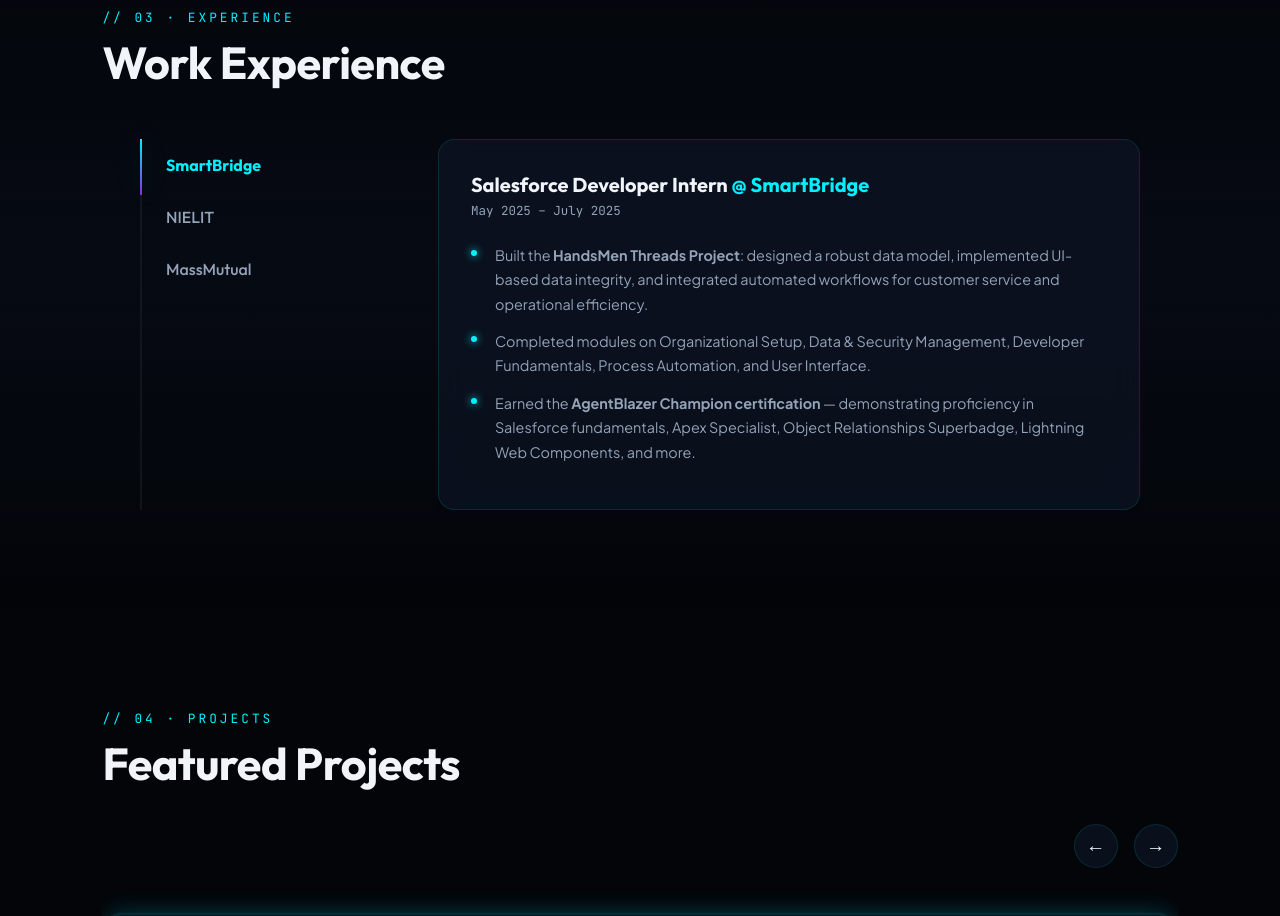
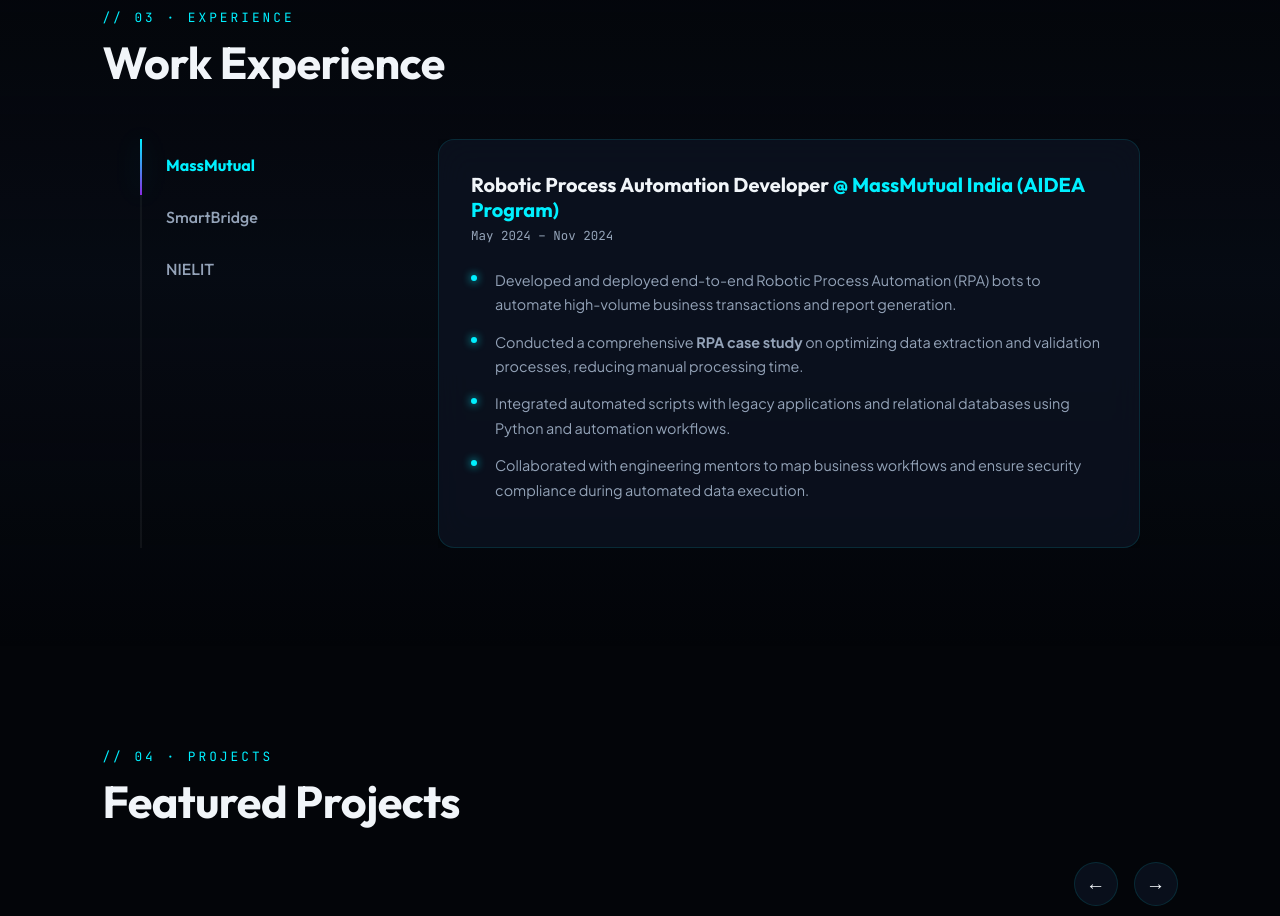
Before and after one commit to Anshukanukula/anshu-portfolio, a React (Vite) app: page / in a window 1280 px wide. Shown: the part 2800-3716 px from the top of the page. Built offline with nearby package versions, Linux system fonts and the light colour scheme.

Commit message:
docs: update social links and reorder work experience to place MassMutual first

```diff
--- a/src/components/Contact.jsx
+++ b/src/components/Contact.jsx
@@ -10,13 +10,13 @@
     {
       icon: '🔗',
       val: 'LinkedIn',
-      url: 'https://www.linkedin.com/in/kanukula-anshu',
+      url: 'https://www.linkedin.com/in/anshu-kanukula-349919257/',
       external: true,
     },
     {
       icon: '💻',
       val: 'GitHub',
-      url: 'https://github.com/kanukula-anshu',
+      url: 'https://github.com/Anshukanukula',
       external: true,
     },
   ];
--- a/src/components/Experience.jsx
+++ b/src/components/Experience.jsx
@@ -4,6 +4,18 @@
   const [activeTab, setActiveTab] = useState(0);
 
   const experiences = [
+    {
+      role: 'Robotic Process Automation Developer',
+      company: 'MassMutual India (AIDEA Program)',
+      period: 'May 2024 – Nov 2024',
+      points: [
+        'Developed and deployed end-to-end Robotic Process Automation (RPA) bots to automate high-volume business transactions and report generation.',
+        'Conducted a comprehensive <strong>RPA case study</strong> on optimizing data extraction and validation processes, reducing manual processing time.',
+        'Integrated automated scripts with legacy applications and relational databases using Python and automation workflows.',
+        'Collaborated with engineering mentors to map business workflows and ensure security compliance during automated data execution.',
+      ],
+      color: 'var(--blue2)',
+    },
     {
       role: 'Salesforce Developer Intern',
       company: 'SmartBridge',
@@ -25,18 +37,6 @@
         'Developed <strong>automated pipelines</strong> for data processing and model validation, enhancing workflow efficiency.',
       ],
       color: 'var(--violet-rgb)',
-    },
-    {
-      role: 'Robotic Process Automation Developer',
-      company: 'MassMutual India (AIDEA Program)',
-      period: 'May 2024 – Nov 2024',
-      points: [
-        'Developed and deployed end-to-end Robotic Process Automation (RPA) bots to automate high-volume business transactions and report generation.',
-        'Conducted a comprehensive <strong>RPA case study</strong> on optimizing data extraction and validation processes, reducing manual processing time.',
-        'Integrated automated scripts with legacy applications and relational databases using Python and automation workflows.',
-        'Collaborated with engineering mentors to map business workflows and ensure security compliance during automated data execution.',
-      ],
-      color: 'var(--blue2)',
     },
   ];
 
```
Also changed, not shown: 1 other file (tests, documents, lock files or other folders).
